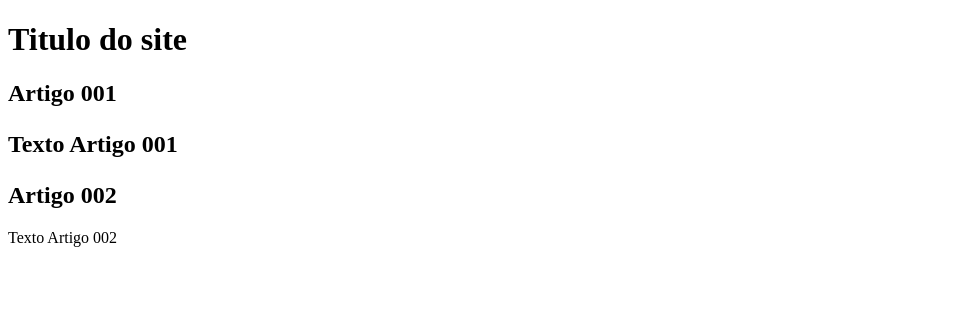
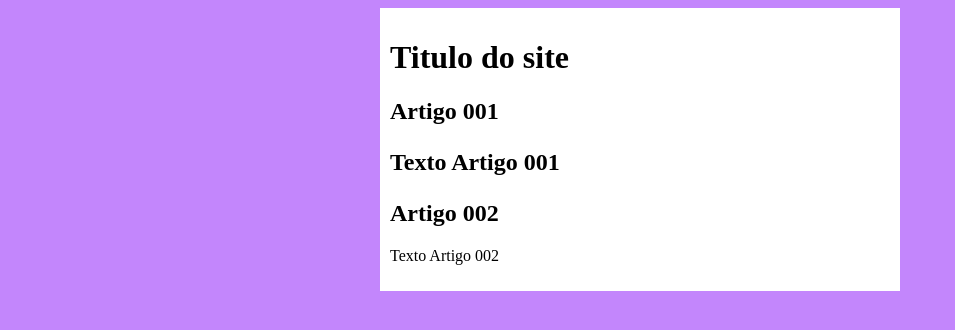
Before and after one commit to Oliveiraps/projeto-site, a plain HTML site: page index.html in a window 1280 px wide. Shown: the whole page, without its empty margins (0-955 px from the left). Drawn offline with Linux system fonts and the light colour scheme.

Commit message:
iniciei o desing

```diff
--- /dev/null
+++ b/estilos/style.css
@@ -0,0 +1,20 @@
+* {
+font-family: Arial, Helvetica, sans-serif
+font-size: ; 16px;
+}
+
+body{
+ background-color: rgb(195, 134, 252);
+
+}
+
+
+main{
+
+    background-color: white;
+    width: 500px;
+    margin: auto;
+    padding: 10px;
+    box-shadow: 3px 3px 5px rgba(
+        , rgb(0, 15, 0), rgba(0, 0, 255, 0), alpha);
+}
--- a/index.html
+++ b/index.html
@@ -4,6 +4,7 @@
     <meta charset="UTF-8">
     <meta name="viewport" content="width=device-width, initial-scale=1.0">
     <title>Titulo do Site</title>
+    <link rel="stylesheet" href="estilos/style.css">
 </head>
 <body>
     <main>
```
